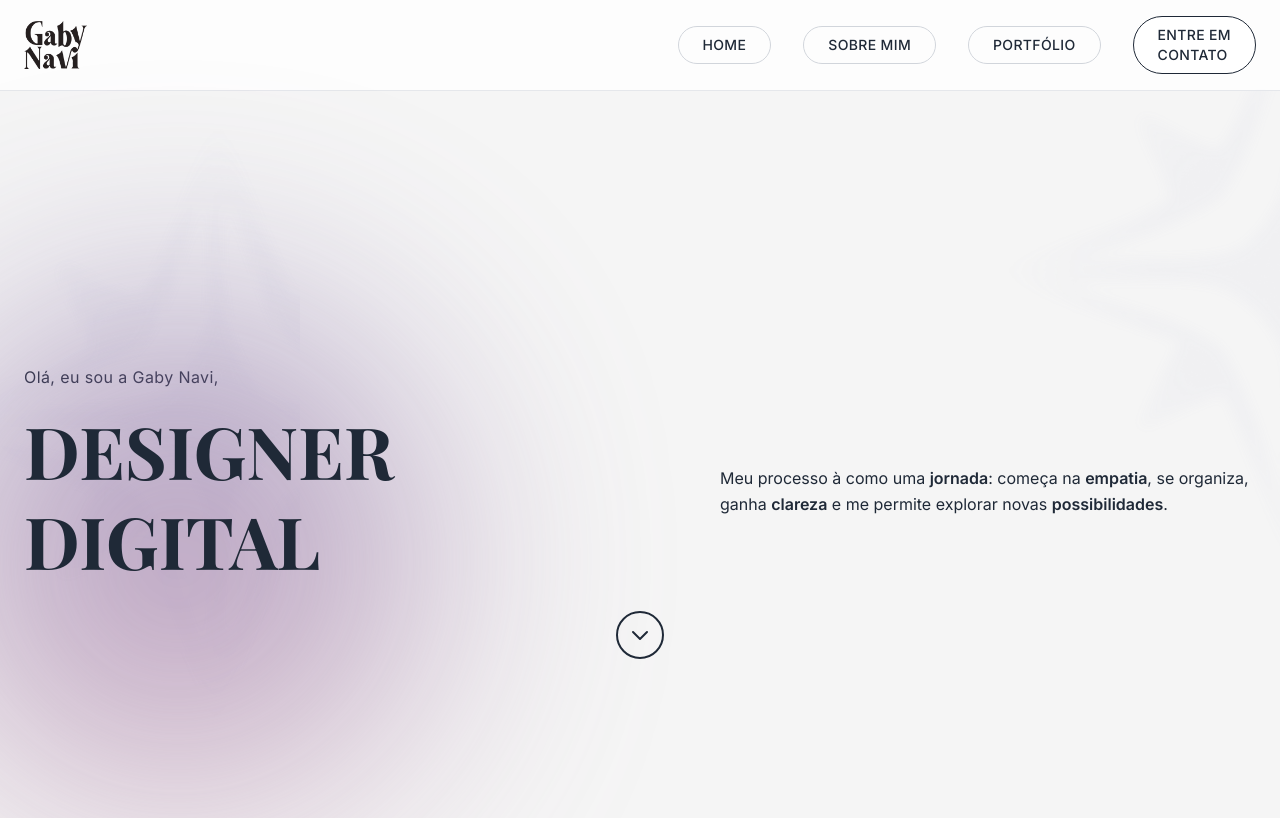
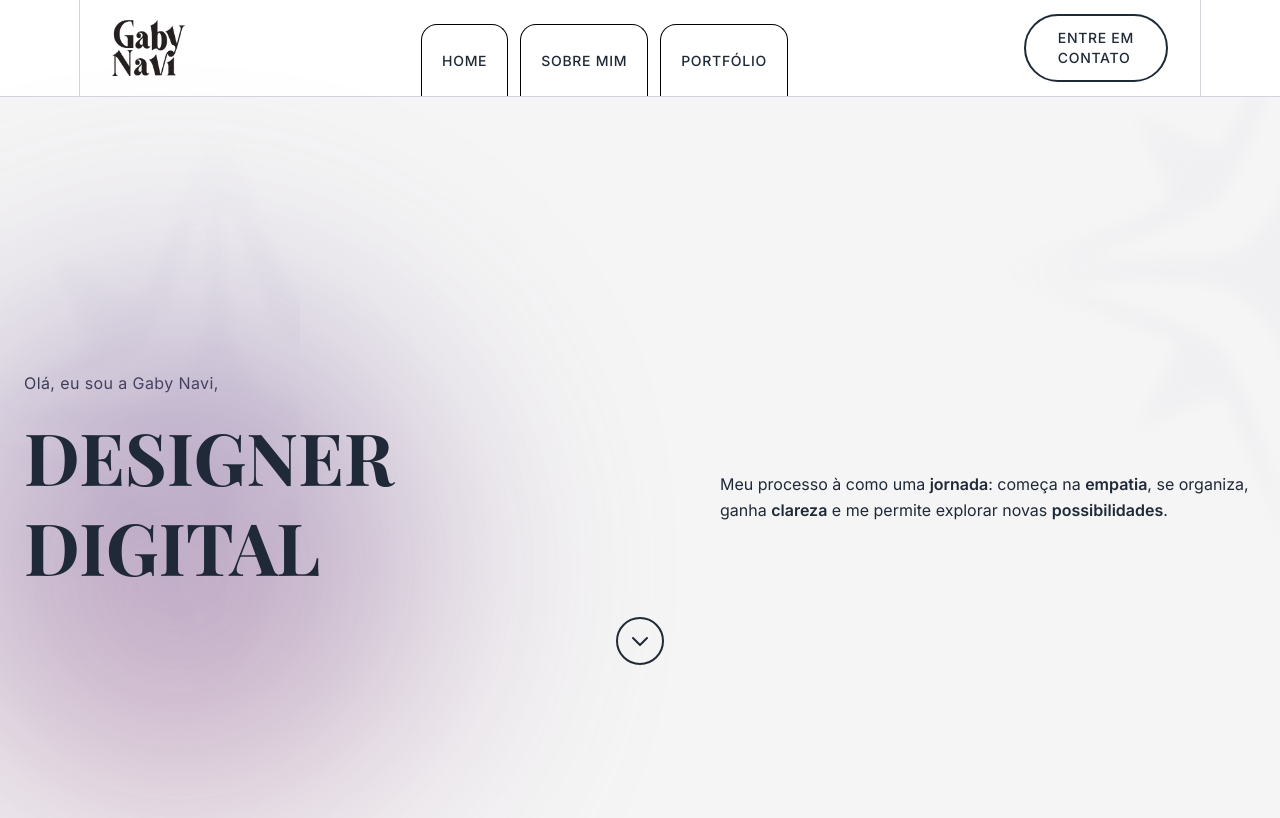
Before and after one commit to HollowDeev/portfolio-gaby, a plain HTML site: page index.html in a window 1280 px wide. Shown: the top 818 px of the page. Drawn offline with nearby package versions, Linux system fonts and the light colour scheme.

Commit message:
modificações cabeçalho

```diff
--- a/index.html
+++ b/index.html
@@ -56,18 +56,33 @@
     <div class="fixed inset-0 bg-star bg-star-right pointer-events-none z-0"></div>
 
     <!-- Header/Navigation -->
-    <header class="relative z-10 bg-white/80 backdrop-blur-sm border-b border-gray-200">
-        <nav class="container mx-auto px-6 py-4 flex justify-between items-center max-w-7xl">
-            <div class="flex items-center">
-                <img src="assets/logotipo.png" alt="Gaby Navi" class="h-12">
+    <header class="relative z-10 bg-white border-b border-gray-300">
+        <div class="flex items-end justify-between h-24">
+            <!-- Empty Space Left -->
+            <div class="h-full border-r border-gray-300 w-20"></div>
+
+            <!-- Logo Section with Border -->
+            <div class="flex items-center h-full  px-8">
+                <img src="assets/logotipo.png" alt="Gaby Navi" class="h-14">
             </div>
-            <div class="flex gap-8 items-center">
-                <a href="#home" class="text-sm font-medium hover:text-gray-600 transition uppercase tracking-wide border border-gray-300 px-6 py-2 rounded-full">Home</a>
-                <a href="#sobre" class="text-sm font-medium hover:text-gray-600 transition uppercase tracking-wide border border-gray-300 px-6 py-2 rounded-full">Sobre Mim</a>
-                <a href="#portfolio" class="text-sm font-medium hover:text-gray-600 transition uppercase tracking-wide border border-gray-300 px-6 py-2 rounded-full">Portfólio</a>
-                <a href="#contato" class="text-sm font-medium hover:text-gray-600 transition uppercase tracking-wide border border-gray-800 px-6 py-2 rounded-full bg-white">Entre em<br>Contato</a>
+
+            <!-- Navigation Links -->
+            <nav class="flex items-end h-full flex-1 justify-center gap-3">
+                <a href="#home" class="h-3/4 flex items-center justify-center border-l-[1px] border-r-[1px] border-t-[1px] border-black rounded-t-2xl px-5 text-sm font-medium hover:bg-gray-50 transition uppercase tracking-wider">Home</a>
+                <a href="#sobre" class="h-3/4 flex items-center justify-center border-l-[1px] border-r-[1px] border-t-[1px] border-black rounded-t-2xl px-5 text-sm font-medium hover:bg-gray-50 transition uppercase tracking-wider">Sobre Mim</a>
+                <a href="#portfolio" class="h-3/4 flex items-center justify-center border-l-[1px] border-r-[1px] border-t-[1px] border-black rounded-t-2xl px-5 text-sm font-medium hover:bg-gray-50 transition uppercase tracking-wider">Portfólio</a>
+            </nav>
+
+            <!-- Contact Button with Border -->
+            <div class="flex items-center h-full  border-gray-300 px-8">
+                <a href="#contato" class="text-sm font-medium uppercase tracking-wider border-2 border-gray-800 px-8 py-3 rounded-full hover:bg-gray-800 hover:text-white transition">
+                    Entre em<br>Contato
+                </a>
             </div>
-        </nav>
+
+            <!-- Empty Space Right -->
+            <div class="h-full border-l border-gray-300 w-20"></div>
+        </div>
     </header>
 
     <!-- Hero Section -->
```
Also changed, not shown: tailwind.config.js (added, +20 -0 lines).
